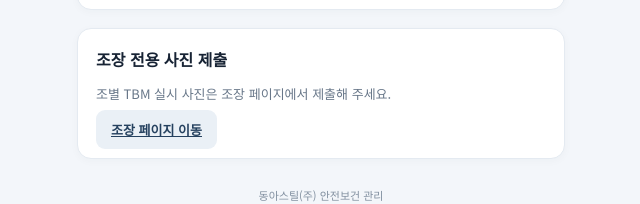
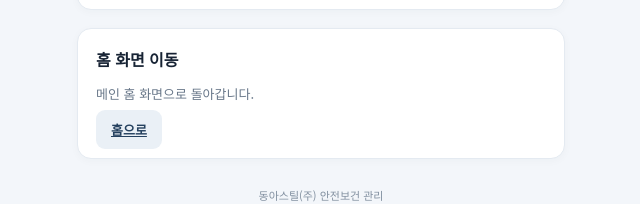
Before and after one commit to seongchangbaik-ship-it/DOSCO_TBM_SYSTEM, a Next.js app: page /tbm in a window 1280 px wide. Shown: the part 1181-1385 px from the top of the page, without its empty margins (319-959 px from the left). Built offline with nearby package versions, Linux system fonts and the light colour scheme; no server answers; the database is empty.

Commit message:
Replace leader page link on worker page with home button

```diff
--- a/app/tbm/page.tsx
+++ b/app/tbm/page.tsx
@@ -619,11 +619,11 @@ function TBMForm() {
         </div>
       )}
 
-      <div className="section card">
-        <b>조장 전용 사진 제출</b>
-        <p className="muted">조별 TBM 실시 사진은 조장 페이지에서 제출해 주세요.</p>
-        <Link className="btn secondary" href="/leader">
-          조장 페이지 이동
+<div className="section card">
+        <b>홈 화면 이동</b>
+        <p className="muted">메인 홈 화면으로 돌아갑니다.</p>
+        <Link className="btn secondary" href="/">
+          홈으로
         </Link>
       </div>
 
```
